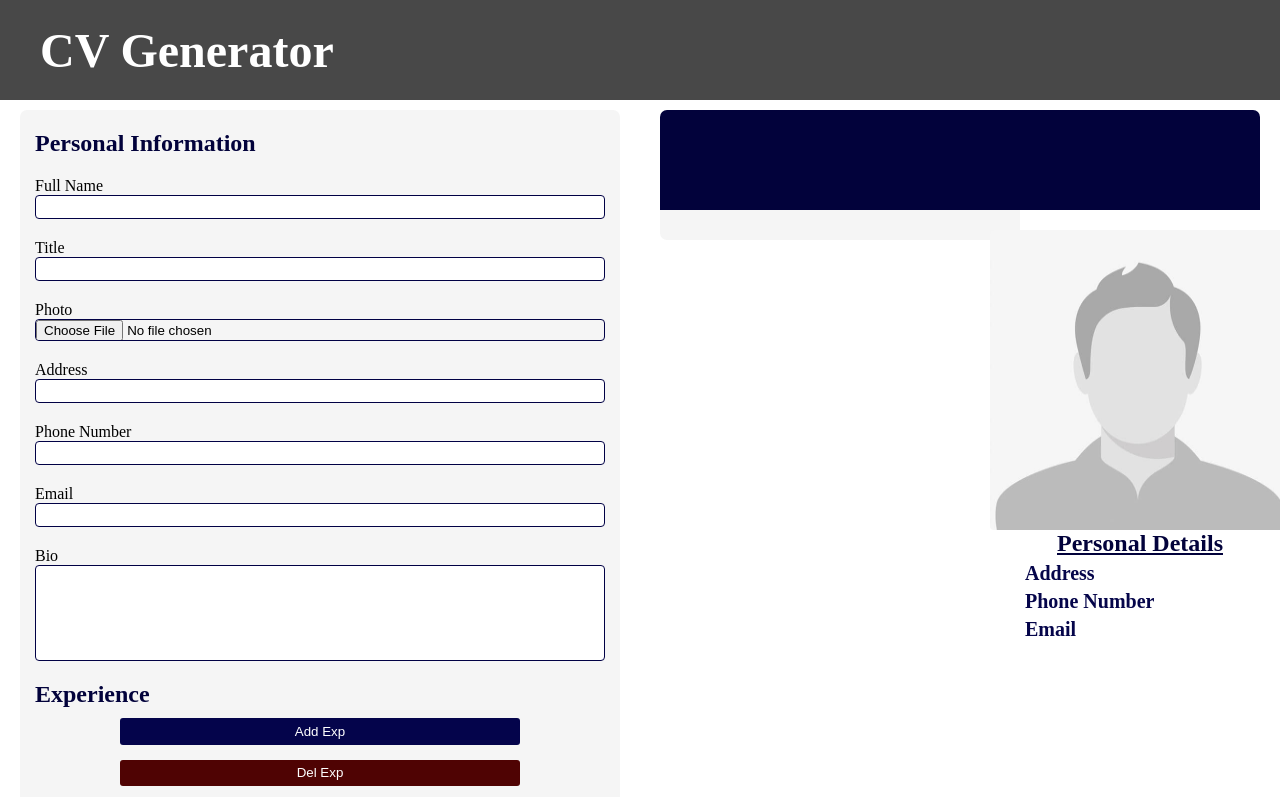
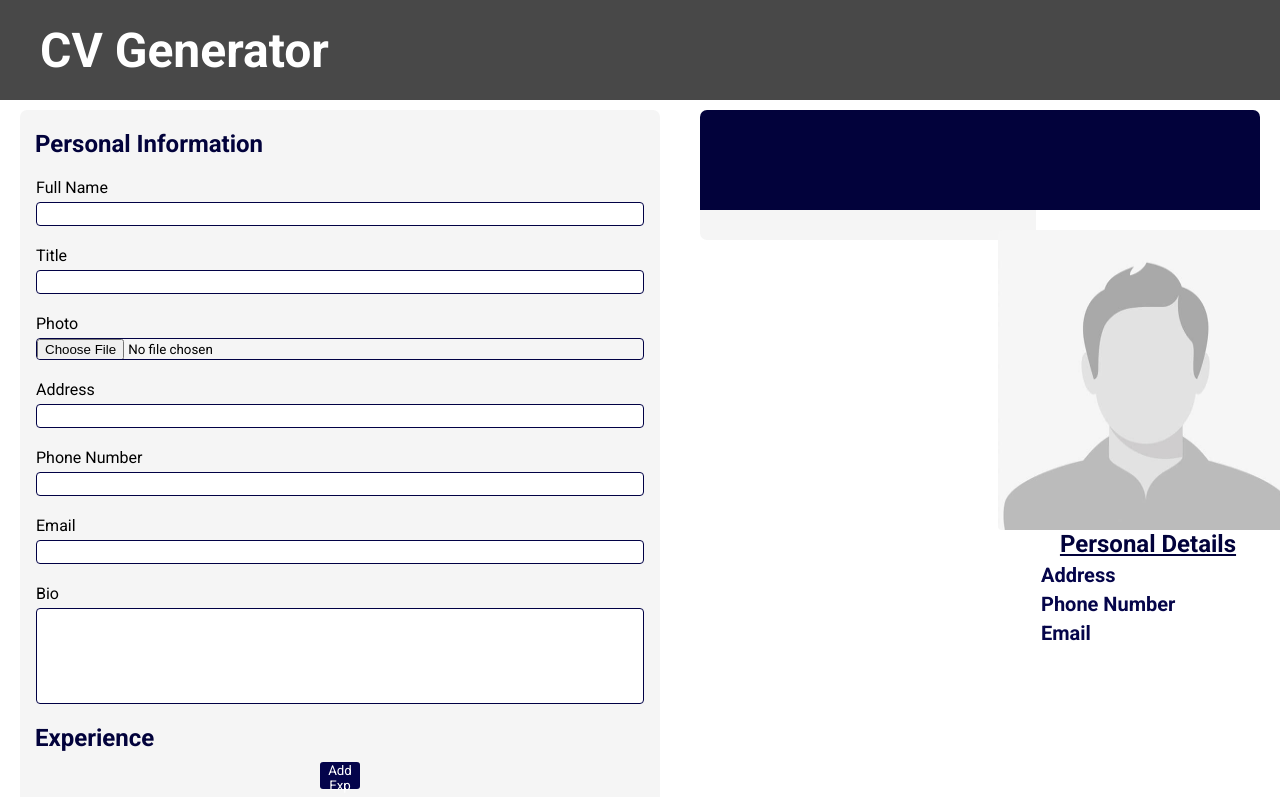
Before and after one commit to Hekimianz/cv-application, a React (Create React App) app: page / in a window 1280 px wide. Shown: the top 797 px of the page. Built offline with nearby package versions, Linux system fonts and the light colour scheme.

Commit message:
design changes

```diff
--- a/public/index.html
+++ b/public/index.html
@@ -8,6 +8,12 @@
       content="Web site created using create-react-app"
     />
     <title>CV App</title>
+    <link rel="preconnect" href="https://fonts.googleapis.com" />
+    <link rel="preconnect" href="https://fonts.gstatic.com" crossorigin />
+    <link
+      href="https://fonts.googleapis.com/css2?family=Roboto:wght@100;400;700&display=swap"
+      rel="stylesheet"
+    />
   </head>
   <body>
     <noscript>You need to enable JavaScript to run this app.</noscript>
--- a/src/components/styles/Edit.css
+++ b/src/components/styles/Edit.css
@@ -18,11 +18,12 @@
   border-radius: 4px;
   border: 1px solid #010145;
   height: 1.5em;
+  margin-top: 5px;
 }
 
 .edit--add-xp-btn,
 .edit--del-xp-btn {
-  margin: 10px 100px;
+  margin: 10px 300px;
   background-color: rgb(4, 4, 75);
   color: white;
   border: none;
@@ -33,7 +34,7 @@
 
 .edit--del-xp-btn {
   background-color: rgb(79, 3, 3);
-  margin: 5px 100px;
+  margin: 0px 300px;
 }
 .edit--head {
   color: rgb(2, 2, 59);
--- a/src/styles.css
+++ b/src/styles.css
@@ -1,5 +1,6 @@
 * {
   margin: 0;
+  font-family: "Roboto";
 }
 
 html body,
```
Also changed, not shown: package.json (+7 -1 lines), 1 other file (tests, documents, lock files or other folders).
